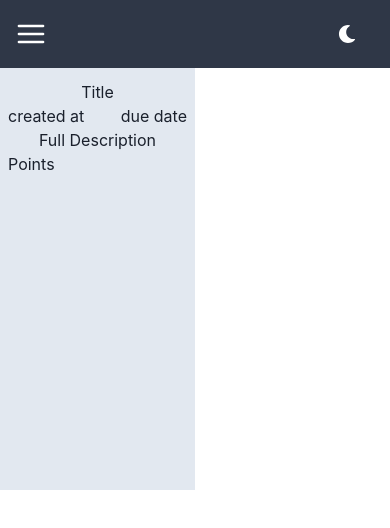
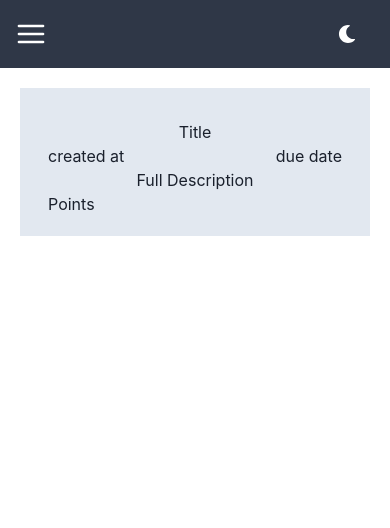
Before and after one commit to UrosDelic/bounty-hunters-fe, a React (Create React App) app: page /task-details/1 in a window 390 px wide. Shown: the top 528 px of the page. Built offline with nearby package versions, Linux system fonts and the light colour scheme; no server answers.

Commit message:
responsive changes

```diff
--- a/src/components/my-tasks/MyTask.tsx
+++ b/src/components/my-tasks/MyTask.tsx
@@ -31,8 +31,9 @@ const MyTask = ({
       color="black"
       bg="gray.300"
       margin="1rem"
-      w={['250px', '400px', '500px', '400px']}
-      h={['250px', '400px', '500px', '400px']}
+      w="auto"
+      minW="10rem"
+      maxW="60rem"
       p={2}
     >
       <Box textAlign="center">{headline}</Box>
--- a/src/components/my-tasks/TaskDetails.tsx
+++ b/src/components/my-tasks/TaskDetails.tsx
@@ -5,9 +5,12 @@ const TaskDetails = () => {
     <Flex
       direction="column"
       className="test-details"
-      w="50vw"
-      h="50vh"
       bg="task.lightGray"
+      w="auto"
+      minW="10rem"
+      maxW="60rem"
+      p="5"
+      m="5"
     >
       <Text textAlign="center" marginTop="3">
         Title
```
